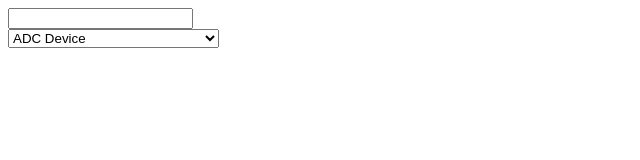
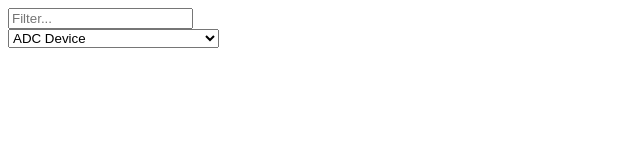
Before and after one commit to globeriz/junk-jack-x-helper, a plain HTML site: page index.html in a window 1280 px wide. Shown: the full height of the page, 0-640 px from the left. Drawn offline with nearby package versions, Linux system fonts and the light colour scheme.

Commit message:
Update index.html

```diff
--- a/index.html
+++ b/index.html
@@ -14,7 +14,7 @@
 </head>
 <body>
   <div id="wrapper">
-    <div><input type='text' id='text-filter'></input><br />
+    <div><input type='text' id='text-filter' placeholder='Filter...'></input><br />
     <select id='select-item'></select></div>
     <span id='text-item'></span>
     <div id='img-item'></div>
```
